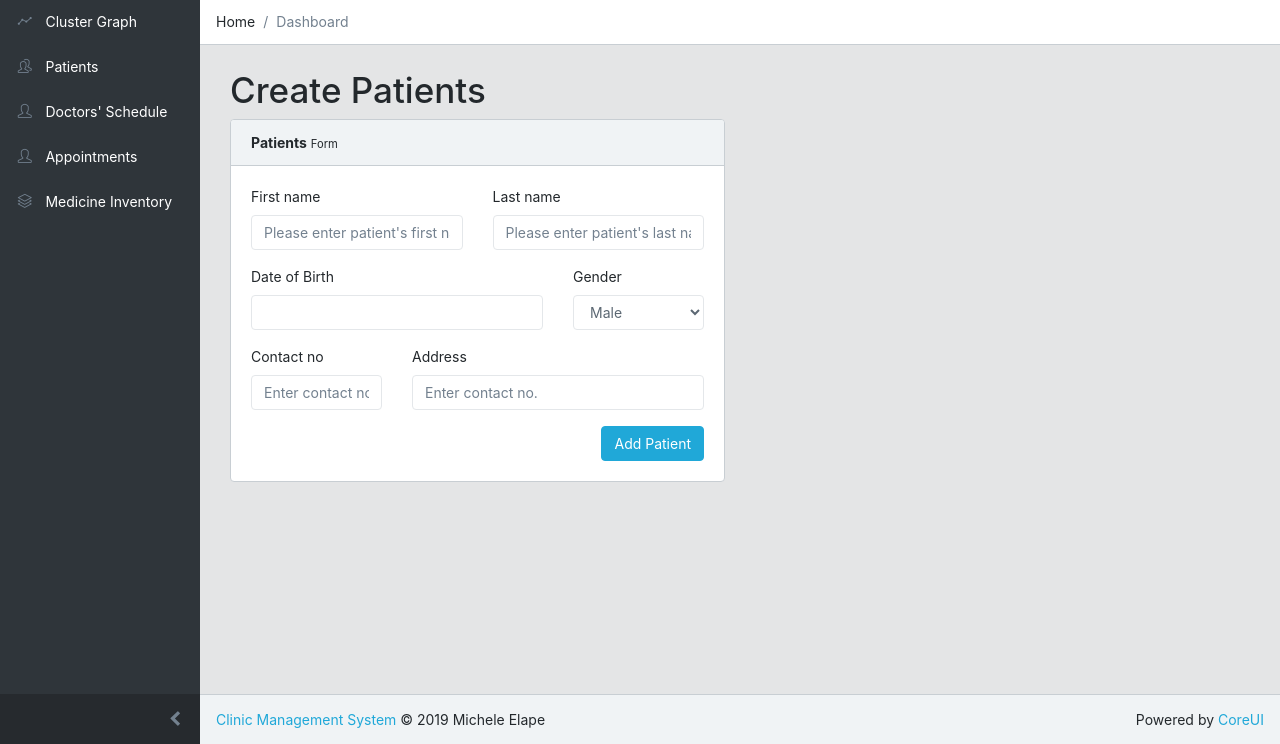
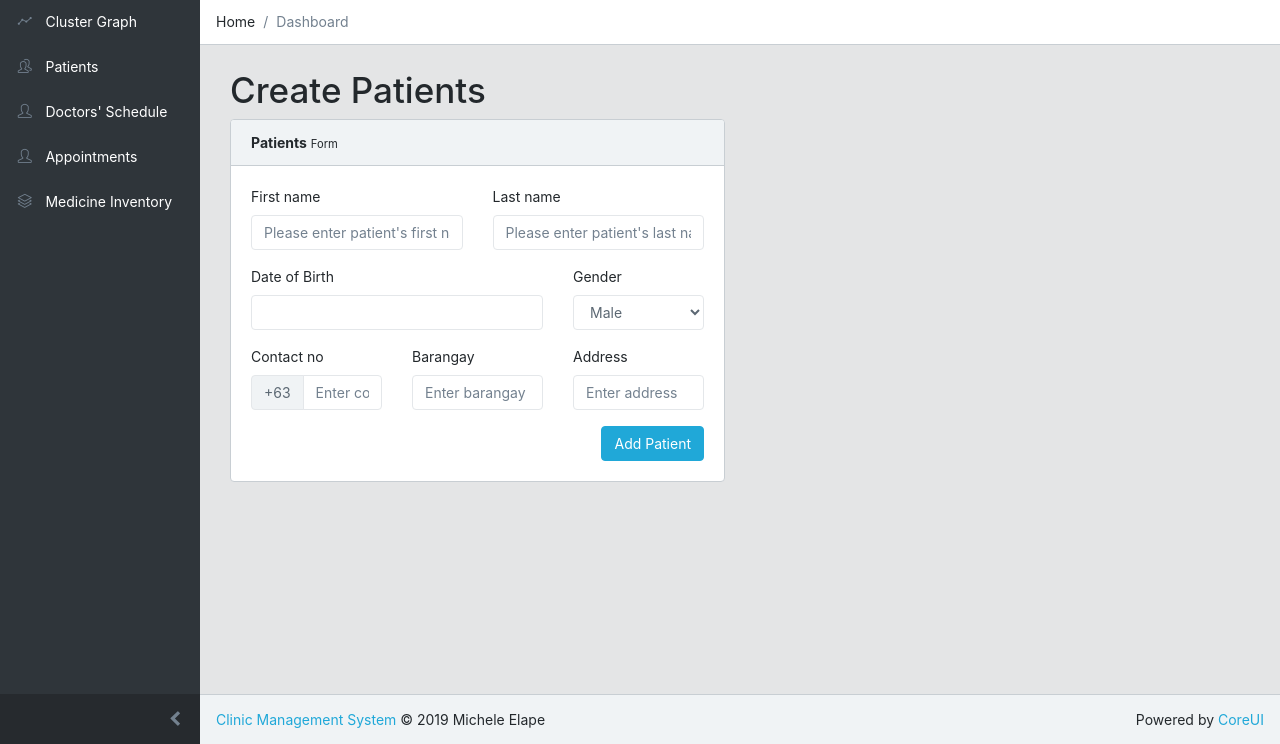
Before and after one commit to rcpelisco/ClinicManagementSystem, a Flask app: page /patients/create in a window 1280 px wide. Shown: the part 56-800 px from the top of the page. Run offline with Flask 2, Linux system fonts and the light colour scheme; the visitor is signed in with stand-in values (Sample User, id 1); data comes from the database, SQL or seed files in the repository; parts of the project's set-up code (start-up, migrations or seed data) failed here and were passed over; some libraries are stand-ins or nearby versions.

Commit message:
Updated barangay

```diff
--- a/cms/dashboard/routes.py
+++ b/cms/dashboard/routes.py
@@ -200,7 +200,7 @@ def index():
 
     for entry in get_pie():
         pie['data'].append(entry['count'])
-        pie['labels'].append(entry['address'])
+        pie['labels'].append(entry['barangay'])
 
     pie['labels'] = json.dumps(pie['labels'])
 
--- a/cms/models.py
+++ b/cms/models.py
@@ -24,6 +24,7 @@ class Patient(db.Model):
     last_name = db.Column(db.String(50), nullable=False)
     gender = db.Column(db.String(50), nullable=False)
     date_of_birth = db.Column(db.Date, nullable=False)
+    barangay = db.Column(db.String(255), nullable=False)
     address = db.Column(db.String(255), nullable=False)
     contact_no = db.Column(db.String(20))
 
--- a/cms/patients/forms.py
+++ b/cms/patients/forms.py
@@ -13,6 +13,7 @@ class CreatePatientForm(FlaskForm):
         validators=[DataRequired()])
     gender = SelectField('Gender', choices=[('male', 'Male'),
         ('female', 'Female')])
+    barangay = StringField('Barangay', validators=[DataRequired()])
     address = StringField('Address', validators=[DataRequired()])
     contact_no = StringField('Contact no', validators=[Length(min=10, max=10)])
     submit = SubmitField('Add Patient')
--- a/cms/patients/routes.py
+++ b/cms/patients/routes.py
@@ -41,6 +41,7 @@ def save():
             last_name=form.last_name.data,
             gender=form.gender.data,
             date_of_birth=form.date_of_birth.data,
+            barangay=form.barangay.data,
             address=form.address.data,
             contact_no=form.contact_no.data)
         db.session.add(patient)
@@ -66,6 +67,7 @@ def update():
         patient.gender = form.gender.data
         patient.last_name = form.last_name.data
         patient.date_of_birth = form.date_of_birth.data
+        patient.barangay = form.barangay.data
         patient.address = form.address.data
         patient.contact_no = form.contact_no.data
 
--- a/cms/templates/patients/create.html
+++ b/cms/templates/patients/create.html
@@ -46,13 +46,25 @@
           <div class="row">
             <div class="form-group col-sm-4">
               {{ form.contact_no.label }}
-              {{ form.contact_no(class="form-control",
-                placeholder="Enter contact no.") }}
+              <div class="input-group">
+                <div class="input-group-prepend">
+                  <span class="input-group-text">
+                    <span>+63</span>
+                  </span>
+                </div>
+                {{ form.contact_no(class="form-control",
+                  placeholder="Enter contact no.") }}
+              </div>
             </div>
-            <div class="form-group col-sm-8">
+            <div class="form-group col-sm-4">
+              {{ form.barangay.label }}
+              {{ form.barangay(class="form-control",
+                placeholder="Enter barangay") }}
+            </div>
+            <div class="form-group col-sm-4">
               {{ form.address.label }}
               {{ form.address(class="form-control",
-                placeholder="Enter contact no.") }}
+                placeholder="Enter address") }}
             </div>
           </div>
           {{ form.submit(class="btn btn-primary pull-right") }}
```
Also changed, not shown: cms/templates/patients/edit.html (+7 -2 lines), 1 other file.
